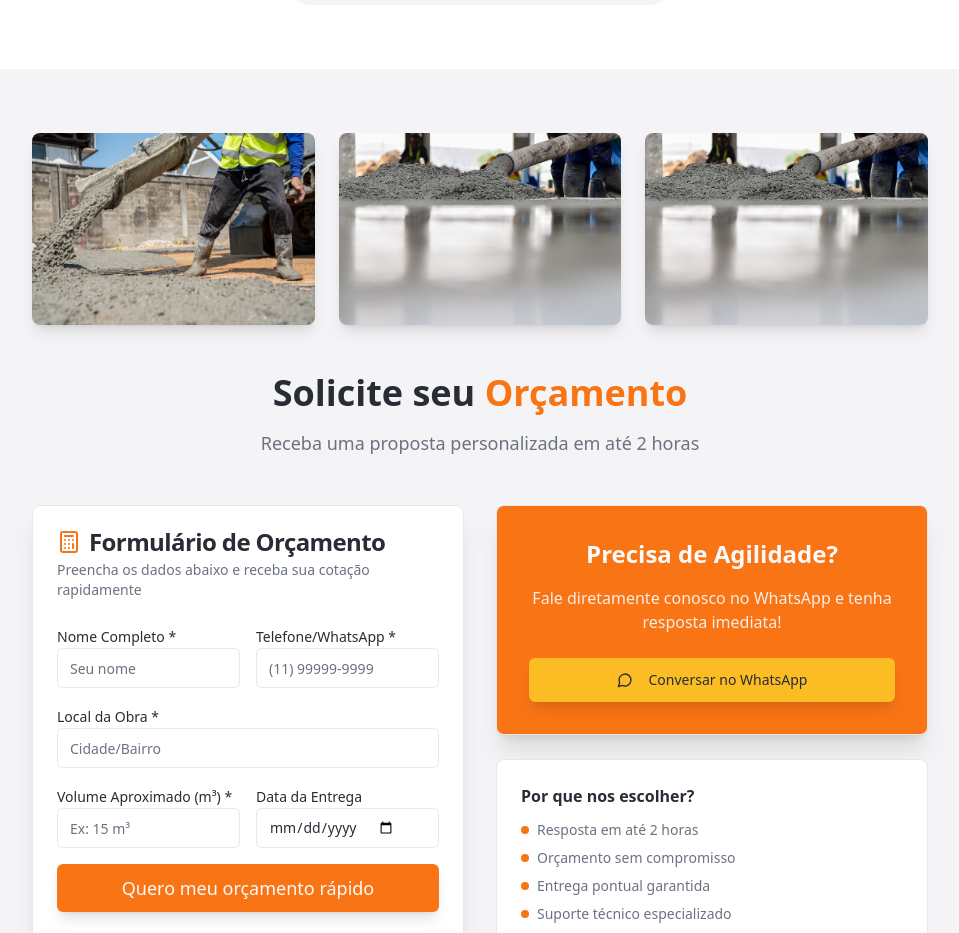
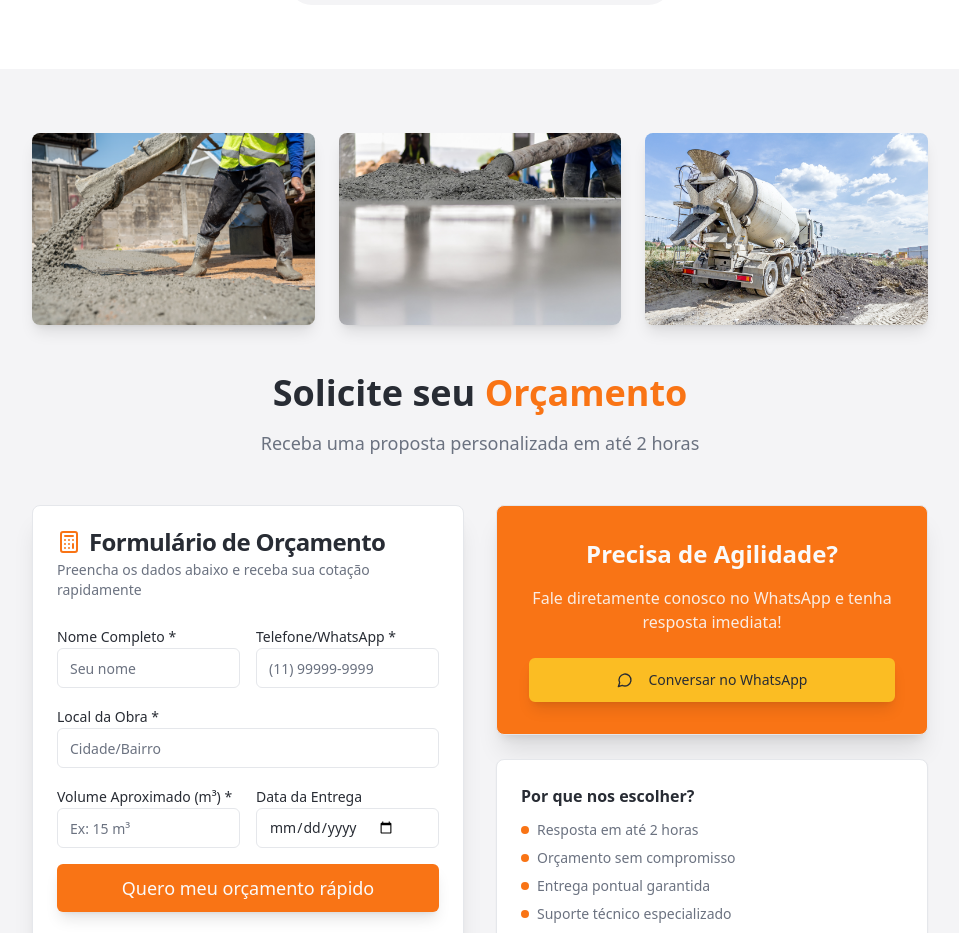
Before and after one commit to marianafelix880-cloud/concreto-forte-web, a React (Vite) app: page / in a window 1280 px wide. Shown: the part 2760-3693 px from the top of the page, without its empty margins (160-1119 px from the left). Built offline with nearby package versions, Linux system fonts and the light colour scheme.

Commit message:
Trocar terceira foto

```diff
--- a/src/components/QuoteSection.tsx
+++ b/src/components/QuoteSection.tsx
@@ -83,8 +83,8 @@ const QuoteSection = () => {
             </div>
             <div className="overflow-hidden rounded-lg shadow-lg">
               <img
-                src="/lovable-uploads/6440c041-cfc5-4601-ae22-f38d960665ad.png"
-                alt="Acabamento de piso com concreto usinado"
+                src="/lovable-uploads/fb837b39-5b0c-42cb-8473-ba29b93d240d.png"
+                alt="Caminhão betoneira entregando concreto usinado"
                 className="w-full h-48 object-cover hover:scale-105 transition-transform duration-300"
               />
             </div>
```
Also changed, not shown: public/lovable-uploads/fb837b39-5b0c-42cb-8473-ba29b93d240d.png (added).
